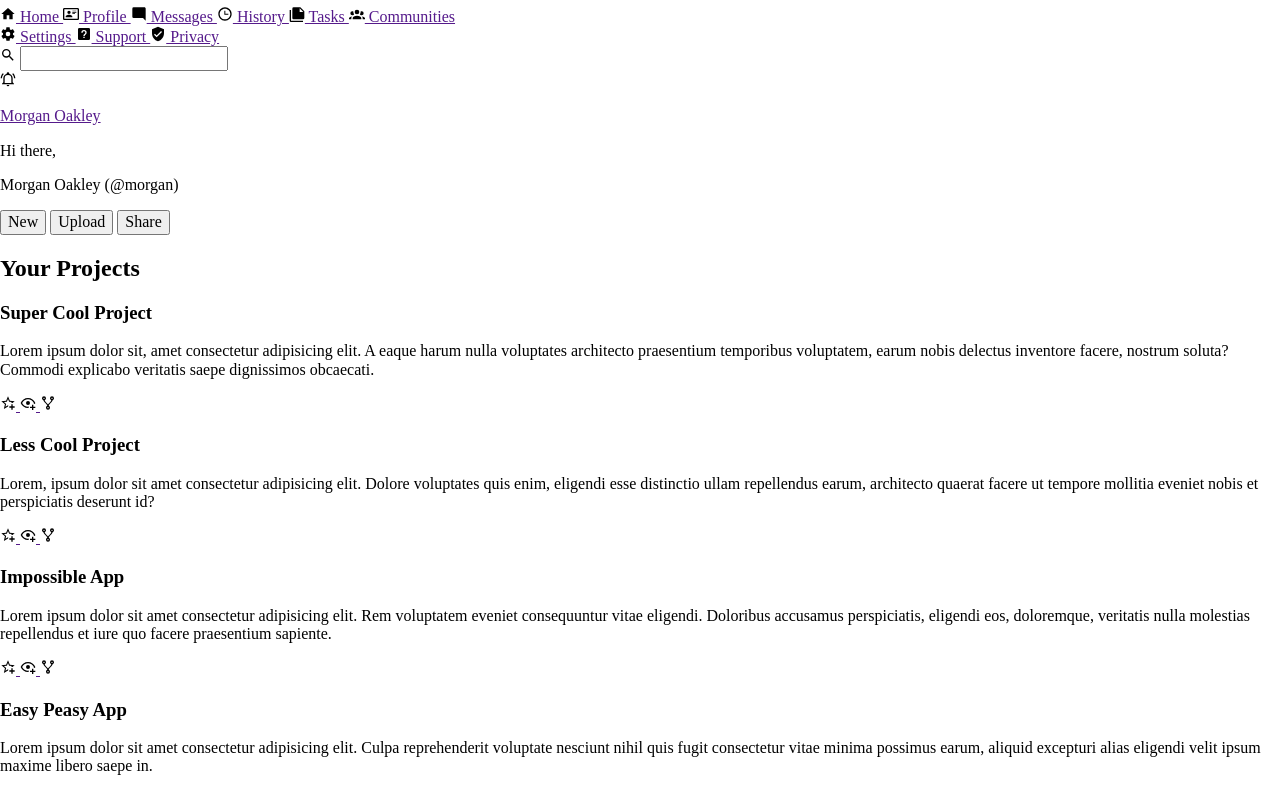
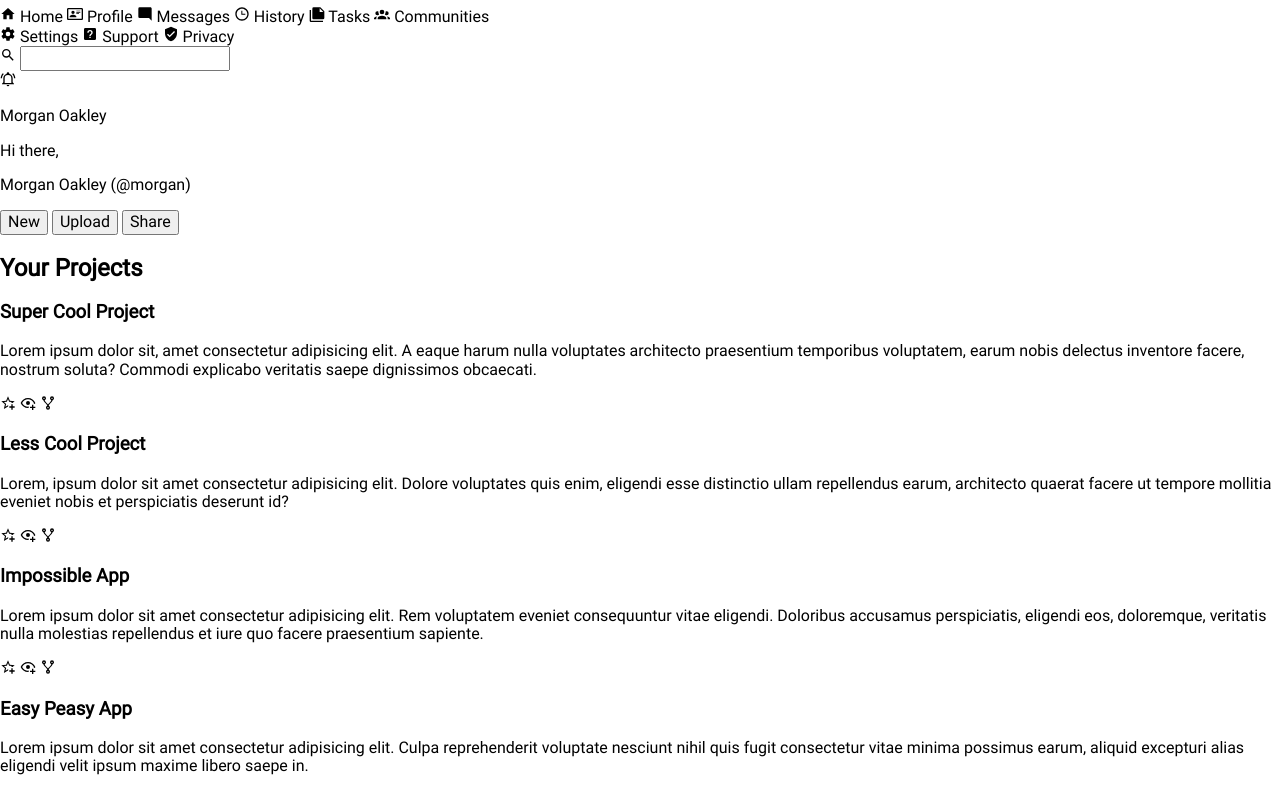
Before and after one commit to tyj916/admin-dashboard, a plain HTML site: page index.html in a window 1280 px wide. Shown: the part 74-863 px from the top of the page. Drawn offline with Linux system fonts and the light colour scheme.

Commit message:
Setup style

```diff
--- a/styles/style.css
+++ b/styles/style.css
@@ -1,3 +1,17 @@
+@font-face {
+  font-family: 'Roboto';
+  src: url(/fonts/Roboto/Roboto-Regular.ttf);
+}
+
+body {
+  font-family: 'Roboto', Arial, sans-serif;
+}
+
 svg {
   width: 1rem;
 }
+
+a {
+  text-decoration: none;
+  color: inherit;
+}
```
